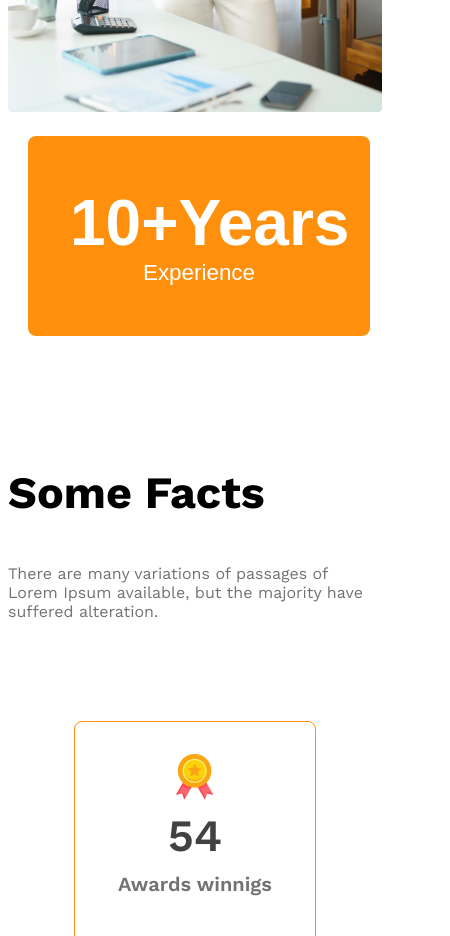
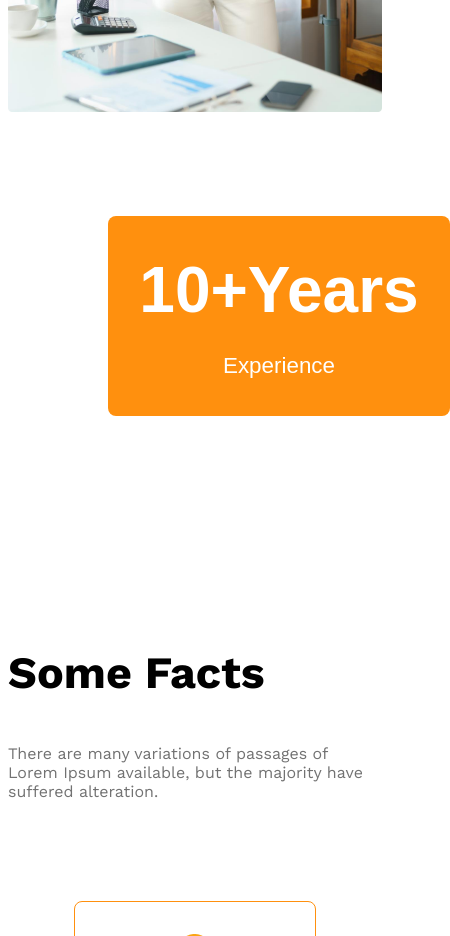
Before and after one commit to kobirul5/g3-architects-website, a plain HTML site: page index.html in a window 390 px wide. Shown: the part 5040-5976 px from the top of the page, 450 px wide, since content can reach past the window. Drawn offline with nearby package versions, Linux system fonts and the light colour scheme.

```diff
--- a/style.css/architects.css
+++ b/style.css/architects.css
@@ -244,8 +244,11 @@ main section {
         width: 100%;
     }
     .experience-badge{
-        margin-top: 20px;
-        margin-left: 20px;
+        display: flex;
+        flex-direction: column;
+        justify-content: center;
+        align-items: center;
+        margin: 100px;
     }
 }
 
```
